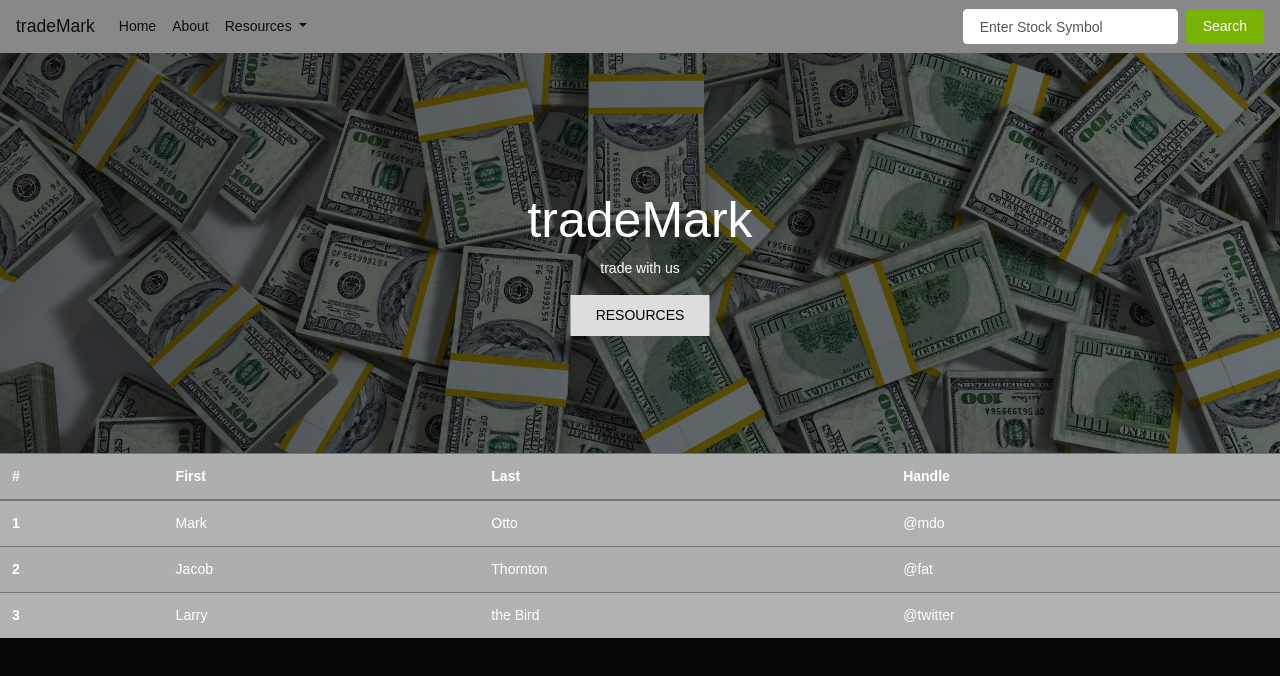
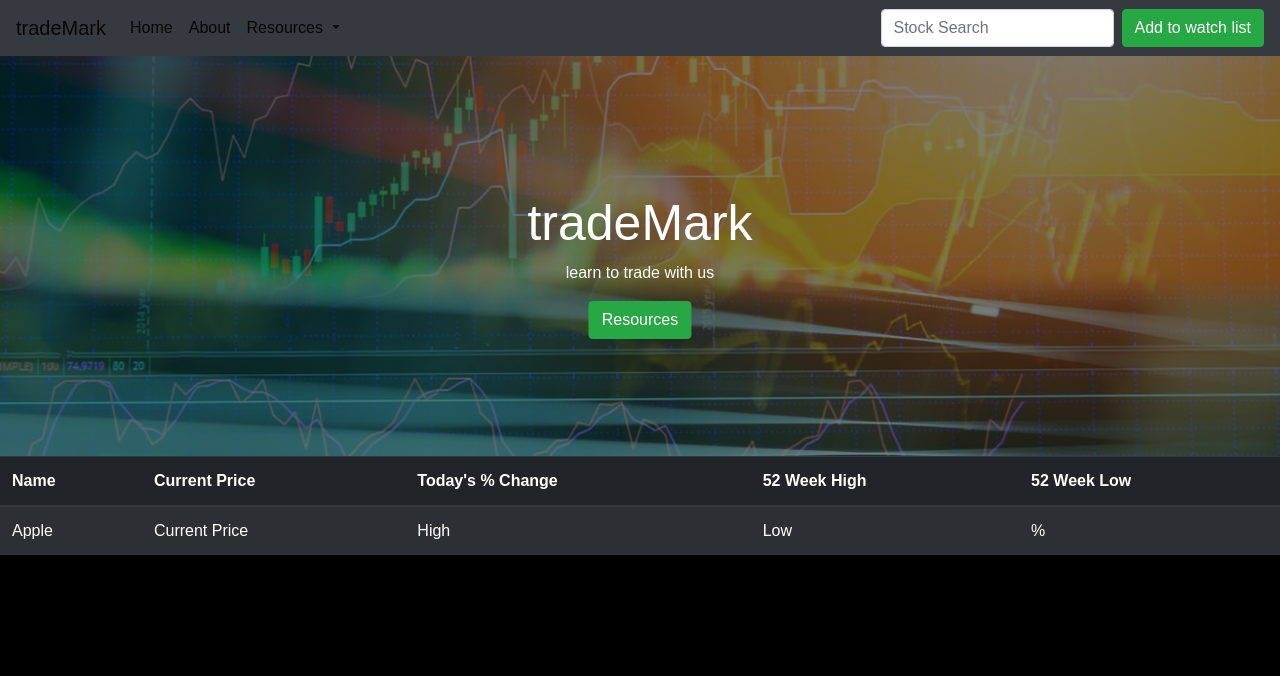
Before and after one commit to mggude/Project-1, a plain HTML site: page index.html in a window 1280 px wide. Drawn offline with nearby package versions, Linux system fonts and the light colour scheme.

Commit message:
Updating css/html

```diff
--- a/assets/CSS/style.css
+++ b/assets/CSS/style.css
@@ -6,10 +6,15 @@ body, html {
     height: 100%;
     margin: 0;
     font-family: Arial, Helvetica, sans-serif;
+    background-color: black;
+    position: relative;
+}
+.navbar {
+    color: white;
 }
 
 .hero-image {
-  background-image: linear-gradient(rgba(0, 0, 0, 0.5), rgba(0, 0, 0, 0.5)), url("../images/cash.jpg");
+  background-image: linear-gradient(rgba(0, 0, 0, 0.5), rgba(0, 0, 0, 0.5)), url("../images/stock1.jpg");
   height: 50%;
   background-position: center;
   background-repeat: no-repeat;
@@ -26,7 +31,7 @@ body, html {
   color: white;
 }
 
-.hero-text button {
+/* .hero-text button {
   border: none;
   outline: 0;
   display: inline-block;
@@ -35,7 +40,7 @@ body, html {
   background-color: #ddd;
   text-align: center;
   cursor: pointer;
-}
+} */
 
 .hero-text button:hover {
   background-color: #555;
--- a/index.html
+++ b/index.html
@@ -5,17 +5,18 @@
     <meta charset="UTF-8">
     <meta name="viewport" content="width=device-width, initial-scale=1.0">
     <meta http-equiv="X-UA-Compatible" content="ie=edge">
+    <link rel="shortcut icon" type="image/x-icon" href="https://cdn.shopify.com/s/files/1/1061/1924/files/Money_Emoji_Icon.png?11214052019865124406" />
     <title>trademarK</title>
     <link rel="stylesheet" type="text/css" href="assets/css/reset.css">
-    <link href="https://stackpath.bootstrapcdn.com/bootswatch/4.1.3/cyborg/bootstrap.min.css" rel="stylesheet"
-        integrity="sha384-4DAPMwiyOJv/C/LvTiUsW5ueiD7EsaAhwUKO0Llp+fWzT40XrmAbayhVP00bAJVa" crossorigin="anonymous">
-        <!-- <link rel="stylesheet" href="https://stackpath.bootstrapcdn.com/bootstrap/4.1.3/css/bootstrap.min.css" integrity="sha384-MCw98/SFnGE8fJT3GXwEOngsV7Zt27NXFoaoApmYm81iuXoPkFOJwJ8ERdknLPMO" crossorigin="anonymous"> -->
+    <!-- <link href="https://stackpath.bootstrapcdn.com/bootswatch/4.1.3/cyborg/bootstrap.min.css" rel="stylesheet"
+        integrity="sha384-4DAPMwiyOJv/C/LvTiUsW5ueiD7EsaAhwUKO0Llp+fWzT40XrmAbayhVP00bAJVa" crossorigin="anonymous"> -->
+        <link rel="stylesheet" href="https://stackpath.bootstrapcdn.com/bootstrap/4.1.3/css/bootstrap.min.css" integrity="sha384-MCw98/SFnGE8fJT3GXwEOngsV7Zt27NXFoaoApmYm81iuXoPkFOJwJ8ERdknLPMO" crossorigin="anonymous">
     <link rel="stylesheet" type="text/css" href="assets/css/style.css">
 
 </head>
 
 <body>
-    <nav class="navbar navbar-expand-lg navbar-light bg-light">
+    <nav class="navbar navbar-expand-lg navbar-light bg-dark">
         <a class="navbar-brand" href="#">tradeMark</a>
         <button class="navbar-toggler" type="button" data-toggle="collapse" data-target="#navbarSupportedContent"
             aria-controls="navbarSupportedContent" aria-expanded="false" aria-label="Toggle navigation">
@@ -44,8 +45,8 @@
                 </li>
             </ul>
             <form class="form-inline my-2 my-lg-0">
-                <input class="form-control mr-sm-2" type="search" placeholder="Enter Stock Symbol" aria-label="Search">
-                <button class="btn btn-success my-2 my-sm-0" type="submit">Search</button>
+                <input class="form-control mr-sm-2" type="search" placeholder="Stock Search" aria-label="Search">
+                <button class="btn btn-success my-2 my-sm-0" type="submit">Add to watch list</button>
             </form>
         </div>
     </nav>
@@ -53,45 +54,41 @@
     <div class="hero-image">
         <div class="hero-text">
             <h1 style="font-size:50px">tradeMark</h1>
-            <p>trade with us</p>
-            <button>RESOURCES</button>
+            <p>learn to trade with us</p>
+            <button class="btn btn-success">Resources</button>
         </div>
     </div>
 
     <table class="table table-striped table-dark">
         <thead>
-            <tr>
-                <th scope="col">#</th>
-                <th scope="col">First</th>
-                <th scope="col">Last</th>
-                <th scope="col">Handle</th>
+            <!-- <tr>
+                <th scope="col">Symbol</th> -->
+                <th scope="col">Name</th>
+                <th scope="col">Current Price</th>
+                <th scope="col">Today's % Change</th>
+                <th scope="col">52 Week High</th>
+                <th scope="col">52 Week Low</th>
             </tr>
         </thead>
         <tbody>
             <tr>
-                <th scope="row">1</th>
-                <td>Mark</td>
-                <td>Otto</td>
-                <td>@mdo</td>
-            </tr>
-            <tr>
-                <th scope="row">2</th>
-                <td>Jacob</td>
-                <td>Thornton</td>
-                <td>@fat</td>
-            </tr>
-            <tr>
-                <th scope="row">3</th>
-                <td>Larry</td>
-                <td>the Bird</td>
-                <td>@twitter</td>
+                <!-- <th scope="row"></th> -->
+                <!-- <td>AAPL</td> -->
+                <td>Apple</td>
+                <td>Current Price</td>
+                <td>High</td>
+                <td>Low</td>
+                <td>%</td>
             </tr>
         </tbody>
+
+
     </table>
 
     <script src="https://code.jquery.com/jquery-3.3.1.slim.min.js" integrity="sha384-q8i/X+965DzO0rT7abK41JStQIAqVgRVzpbzo5smXKp4YfRvH+8abtTE1Pi6jizo" crossorigin="anonymous"></script>
     <script src="https://cdnjs.cloudflare.com/ajax/libs/popper.js/1.14.3/umd/popper.min.js" integrity="sha384-ZMP7rVo3mIykV+2+9J3UJ46jBk0WLaUAdn689aCwoqbBJiSnjAK/l8WvCWPIPm49" crossorigin="anonymous"></script>
     <script src="https://stackpath.bootstrapcdn.com/bootstrap/4.1.3/js/bootstrap.min.js" integrity="sha384-ChfqqxuZUCnJSK3+MXmPNIyE6ZbWh2IMqE241rYiqJxyMiZ6OW/JmZQ5stwEULTy" crossorigin="anonymous"></script>
+    <script src="assets/JavaScript/app.js"></script>
 </body>
 
 </html>
```
Also changed, not shown: assets/images/stock1.jpg (added), assets/images/stock2.jpg (added), 2 other files.
